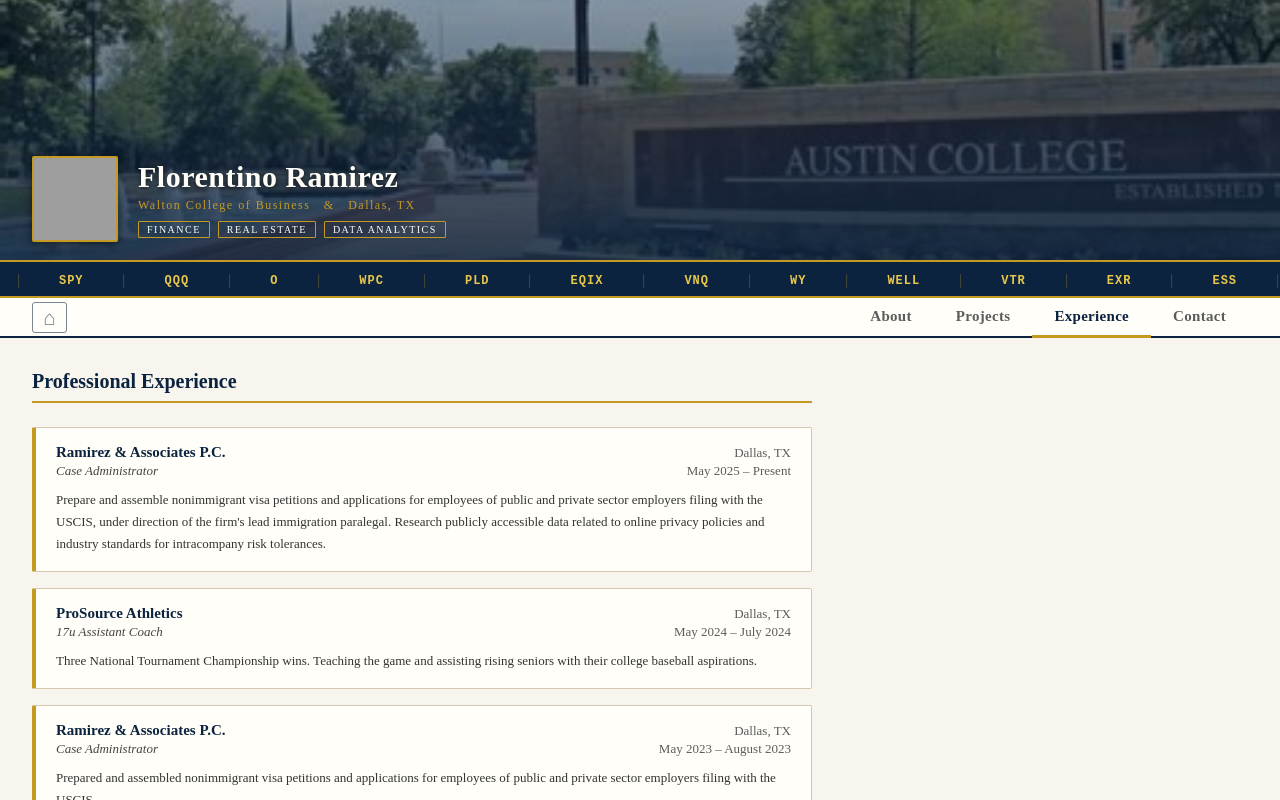
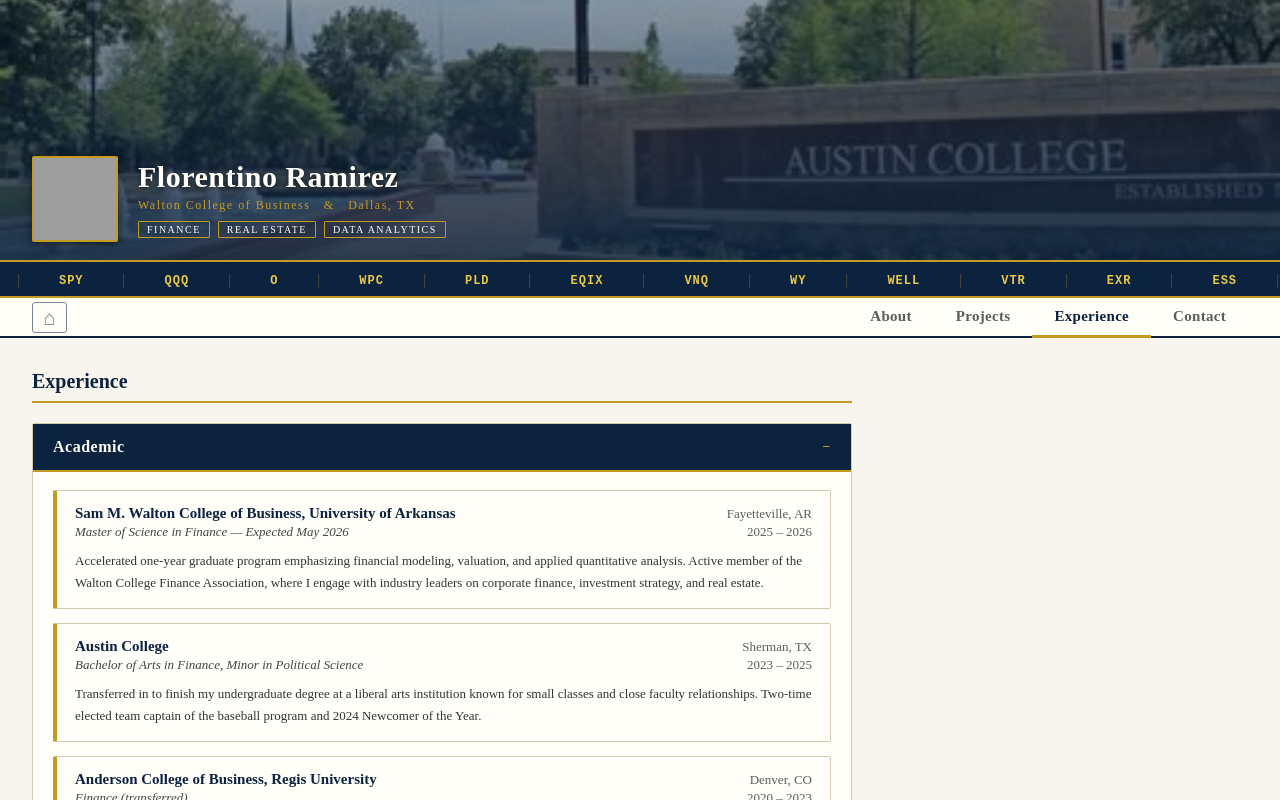
Before and after one commit to floramirez17-baseball/Tino_Portfolio, a React (Vite) app: page / in a window 1280 px wide. Both pictures are taken after a click on the button "Experience". Shown: the top 800 px of the page. Built offline with nearby package versions, Linux system fonts and the light colour scheme; no server answers; grey boxes are pictures that could not be loaded.

Commit message:
Experience Tab Overhaul 1.0: Drop down Tabs, Baseball reference edits, professional section overhaul, and academic section creation from resume.

```diff
--- a/src/tabs/Experience.jsx
+++ b/src/tabs/Experience.jsx
@@ -1,72 +1,243 @@
+import { useState } from 'react'
+
 const gold = '#C49A22'
 const navy = '#0C2340'
 const border = '#D4C9B0'
 
-const entries = [
-  {
-    org: 'Ramirez & Associates P.C.',
-    location: 'Dallas, TX',
-    role: 'Case Administrator',
-    dates: 'May 2025 – Present',
-    bullet: 'Prepare and assemble nonimmigrant visa petitions and applications for employees of public and private sector employers filing with the USCIS, under direction of the firm\'s lead immigration paralegal. Research publicly accessible data related to online privacy policies and industry standards for intracompany risk tolerances.',
-  },
-  {
-    org: 'ProSource Athletics',
-    location: 'Dallas, TX',
-    role: '17u Assistant Coach',
-    dates: 'May 2024 – July 2024',
-    bullet: 'Three National Tournament Championship wins. Teaching the game and assisting rising seniors with their college baseball aspirations.',
-  },
-  {
-    org: 'Ramirez & Associates P.C.',
-    location: 'Dallas, TX',
-    role: 'Case Administrator',
-    dates: 'May 2023 – August 2023',
-    bullet: 'Prepared and assembled nonimmigrant visa petitions and applications for employees of public and private sector employers filing with the USCIS.',
-  },
-  {
-    org: 'Ramlaw Corporate Services, L.L.C.',
-    location: 'Dallas, TX',
-    role: 'Case Administrator',
-    dates: 'May 2022 – August 2022',
-    bullet: 'Conducted audit of company\'s corporate clients for compliance and registration status with states\' Secretary of State; prepared reports of clients\' active status and registered agent information.',
-  },
-]
+function Entry({ org, location, role, dates, body }) {
+  return (
+    <div style={{
+      background: '#FFFEF8',
+      border: `1px solid ${border}`,
+      borderLeft: `4px solid ${gold}`,
+      borderRadius: 2,
+      padding: '14px 18px',
+      marginBottom: 14,
+    }}>
+      <div style={{ display: 'flex', justifyContent: 'space-between', alignItems: 'baseline', flexWrap: 'wrap', gap: 4 }}>
+        <span style={{ fontWeight: 700, fontSize: 15, color: navy }}>{org}</span>
+        {location && <span style={{ fontSize: 13, color: '#5C5C5C' }}>{location}</span>}
+      </div>
+      {(role || dates) && (
+        <div style={{ display: 'flex', justifyContent: 'space-between', alignItems: 'baseline', flexWrap: 'wrap', gap: 4, marginTop: 2 }}>
+          {role && <span style={{ fontStyle: 'italic', fontSize: 13, color: '#444' }}>{role}</span>}
+          {dates && <span style={{ fontSize: 13, color: '#5C5C5C' }}>{dates}</span>}
+        </div>
+      )}
+      {body && <p style={{ fontSize: 13, lineHeight: 1.7, color: '#333', margin: '10px 0 0' }}>{body}</p>}
+    </div>
+  )
+}
+
+function Section({ title, open, onToggle, children }) {
+  return (
+    <div style={{ marginBottom: 14, border: `1px solid ${border}`, borderRadius: 2, background: '#FFFEF8' }}>
+      <button
+        onClick={onToggle}
+        style={{
+          width: '100%',
+          textAlign: 'left',
+          background: open ? navy : '#FFFEF8',
+          color: open ? '#FFFEF8' : navy,
+          border: 'none',
+          borderBottom: open ? `2px solid ${gold}` : 'none',
+          padding: '14px 20px',
+          fontFamily: '"Times New Roman", Times, serif',
+          fontSize: 16,
+          fontWeight: 700,
+          letterSpacing: 0.5,
+          cursor: 'pointer',
+          display: 'flex',
+          justifyContent: 'space-between',
+          alignItems: 'center',
+        }}
+      >
+        <span>{title}</span>
+        <span style={{ fontSize: 14, color: gold }}>{open ? '−' : '+'}</span>
+      </button>
+      {open && <div style={{ padding: '18px 20px' }}>{children}</div>}
+    </div>
+  )
+}
+
+function Academic() {
+  return (
+    <>
+
+      <Entry
+        org="Sam M. Walton College of Business, University of Arkansas"
+        location="Fayetteville, AR"
+        role="Master of Science in Finance — Expected May 2026"
+        dates="2025 – 2026"
+        body="Accelerated one-year graduate program emphasizing financial modeling, valuation, and applied quantitative analysis. Active member of the Walton College Finance Association, where I engage with industry leaders on corporate finance, investment strategy, and real estate."
+      />
+      <Entry
+        org="Austin College"
+        location="Sherman, TX"
+        role="Bachelor of Arts in Finance, Minor in Political Science"
+        dates="2023 – 2025"
+        body="Transferred in to finish my undergraduate degree at a liberal arts institution known for small classes and close faculty relationships. Two-time elected team captain of the baseball program and 2024 Newcomer of the Year."
+      />
+      <Entry
+        org="Anderson College of Business, Regis University"
+        location="Denver, CO"
+        role="Finance (transferred)"
+        dates="2020 – 2023"
+        body="Began my college career at a Jesuit university in Denver while competing as an NCAA Division II student-athlete. Built the foundation of my finance coursework and adjusted to balancing academics at the collegiate level with a full athletic schedule."
+      />
+      <Entry
+        org="Jesuit College Preparatory School of Dallas"
+        location="Dallas, TX"
+        role="High School Diploma"
+        dates="Graduated May 2020"
+        body="An all-boys Jesuit Catholic preparatory school that shaped the discipline, work ethic, and values I carry today. Ad Majorem Dei Gloriam — the Jesuit call to be a man for others — continues to guide how I approach school, work, and teammates."
+      />
+    </>
+  )
+}
+
+function Professional() {
+  return (
+    <>
+      <div style={{
+        background: '#F7F1E1',
+        borderLeft: `4px solid ${navy}`,
+        padding: '14px 18px',
+        marginBottom: 18,
+        borderRadius: 2,
+      }}>
+        <div style={{ fontSize: 13, fontWeight: 700, color: navy, letterSpacing: 1, textTransform: 'uppercase', marginBottom: 6 }}>
+          About Ramirez &amp; Associates, P.C.
+        </div>
+        <p style={{ fontSize: 13, lineHeight: 1.7, color: '#333', margin: 0 }}>
+          Ramirez &amp; Associates is a Dallas-based law firm founded by the Ramirez family,
+          with a practice spanning U.S. immigration and international business law. The firm
+          holds contracts with numerous Texas school districts to file H-1B nonimmigrant visa
+          petitions on behalf of the districts as the employers of record, and also advises
+          clients on cross-border corporate matters. My work has been performed under the
+          direction of Teresa Daniels, the firm's lead immigration paralegal.
+        </p>
+      </div>
+
+      <Entry
+        org="Ramirez & Associates P.C."
+        location="Dallas, TX"
+        role="Case Administrator / Research Analyst"
+        dates="May 2025 – Present"
+        body="Prepare and assemble nonimmigrant visa petitions and applications for employees of public and private sector employers filing with USCIS, under the direction of the firm's lead immigration paralegal. Research publicly accessible data related to online privacy policies and industry standards for intracompany risk tolerances for general application by the firm's attorneys."
+      />
+      <Entry
+        org="Ramirez & Associates P.C."
+        location="Dallas, TX"
+        role="Case Administrator"
+        dates="May 2023 – August 2023"
+        body="Prepared and assembled nonimmigrant visa petitions and applications for school district employees filing with USCIS. Worked closely with Teresa Daniels to manage filing timelines across multiple district clients during the summer H-1B cycle."
+      />
+      <Entry
+        org="Ramlaw Corporate Services, L.L.C."
+        location="Dallas, TX"
+        role="Registered Agent Coordinator"
+        dates="May 2022 – August 2022"
+        body="Conducted an audit of the company's corporate clients for compliance and registration status with states' Secretary of State offices; prepared reports of clients' active status and registered agent information."
+      />
+
+      <div style={{
+        background: '#FBF8EE',
+        borderLeft: `4px solid ${navy}`,
+        padding: '14px 18px',
+        marginTop: 18,
+        borderRadius: 2,
+      }}>
+        <div style={{ fontSize: 13, fontWeight: 700, color: navy, letterSpacing: 1, textTransform: 'uppercase', marginBottom: 6 }}>
+          Future Opportunities
+        </div>
+        <p style={{ fontSize: 14, lineHeight: 1.75, color: '#1A1A1A', margin: 0 }}>
+          My years in the legal industry have been a privilege, and I am grateful for the
+          mentorship along the way. Looking ahead, I am excited to embrace an opportunity in
+          the real estate industry.
+        </p>
+        <p style={{ fontSize: 14, lineHeight: 1.75, color: '#1A1A1A', margin: '10px 0 0' }}>
+          Feel free to contact me for references or supervisor information.
+        </p>
+      </div>
+    </>
+  )
+}
+
+function Baseball() {
+  return (
+    <>
+      <p style={{ fontSize: 14, lineHeight: 1.8, color: '#1A1A1A', margin: '0 0 16px' }}>
+        Five years as an NCAA student-athlete across two programs, a high school career at one of
+        Texas's premier 6A programs, a summer coaching staff, and still giving lessons to the next generation.
+      </p>
+      <Entry
+        org="Austin College Baseball (NCAA DIII, SCAC)"
+        location="Sherman, TX"
+        role="Team Captain · 2024 All-Conference Honorable Mention 2B"
+        dates="2023 – 2025"
+        body="Grateful to Coach Shawn Counts for finding me in the transfer portal and giving me a home to finish out my baseball career. Played in every game across both seasons, batted leadoff in 2024, and was fortunate to earn All-Conference Honorable Mention at second base alongside a great group of teammates."
+      />
+      <Entry
+        org="Regis University Baseball (NCAA DII, RMAC)"
+        location="Denver, CO"
+        role="Infielder"
+        dates="2020 – 2023"
+        body="Redshirted my first year and battled injuries through my time in Denver. Got to be part of an offense that averaged .330 and 57 home runs and competed at the national level. I owe a lot of my development to Coaches Drew LaComb and Pat Jolley."
+      />
+      <Entry
+        org="Jesuit College Preparatory School of Dallas (Texas 6A)"
+        location="Dallas, TX"
+        role="Baseball"
+        dates="2016 – 2020"
+        body="Played behind some of the most talented young prospects and elite coaches in the state, and learned what it means to be held to a high standard both academically and athletically. Jesuit pushed us to balance the classroom and the field while competing against Texas's best. In summer 2020 my team advanced to the 18U Connie Mack World Series, falling in the quarterfinals."
+      />
+      <Entry
+        org="ProSource Athletics"
+        location="Dallas, TX"
+        role="17U Assistant Coach"
+        dates="May 2024 – July 2024"
+        body="Won three straight Five Tool National Tournament championships, including an invitational hosted at the University of North Carolina in Chapel Hill. Spent the summer teaching the game and helping rising seniors chase their college baseball goals."
+      />
+      <Entry
+        org="Independent Baseball Lessons"
+        location="North Dallas, TX"
+        role="Hitting Instructor"
+        dates="Ongoing"
+        body="On summer evenings my partners and I give youth hitting lessons at public parks around North Dallas. My hitting philosophy traces back to the Jaramillo brothers — Rudy, the longtime Rangers hitting coach, and Tony, currently the Double-A hitting coach in the Angels organization — who taught me how to simplify the swing. I wish I'd learned it sooner, and that's why I love passing it on."
+      />
+    </>
+  )
+}
 
 export default function Experience() {
+  const [open, setOpen] = useState('academic')
+  const toggle = (k) => setOpen(open === k ? null : k)
+
   return (
-    <div style={{ maxWidth: 780, fontFamily: '"Times New Roman", Times, serif' }}>
+    <div style={{ maxWidth: 820, fontFamily: '"Times New Roman", Times, serif' }}>
       <h2 style={{
         marginTop: 0,
         color: navy,
         fontSize: 20,
         borderBottom: `2px solid ${gold}`,
         paddingBottom: 8,
-        marginBottom: 24,
+        marginBottom: 20,
       }}>
-        Professional Experience
+        Experience
       </h2>
 
-      {entries.map((e, i) => (
-        <div key={i} style={{
-          background: '#FFFEF8',
-          border: `1px solid ${border}`,
-          borderLeft: `4px solid ${gold}`,
-          borderRadius: 2,
-          padding: '16px 20px',
-          marginBottom: 16,
-        }}>
-          <div style={{ display: 'flex', justifyContent: 'space-between', alignItems: 'baseline', flexWrap: 'wrap', gap: 4 }}>
-            <span style={{ fontWeight: 700, fontSize: 15, color: navy }}>{e.org}</span>
-            <span style={{ fontSize: 13, color: '#5C5C5C' }}>{e.location}</span>
-          </div>
-          <div style={{ display: 'flex', justifyContent: 'space-between', alignItems: 'baseline', flexWrap: 'wrap', gap: 4, marginTop: 2 }}>
-            <span style={{ fontStyle: 'italic', fontSize: 13, color: '#444' }}>{e.role}</span>
-            <span style={{ fontSize: 13, color: '#5C5C5C' }}>{e.dates}</span>
-          </div>
-          <p style={{ fontSize: 13, lineHeight: 1.7, color: '#333', margin: '10px 0 0' }}>{e.bullet}</p>
-        </div>
-      ))}
+      <Section title="Academic" open={open === 'academic'} onToggle={() => toggle('academic')}>
+        <Academic />
+      </Section>
+
+      <Section title="Professional" open={open === 'professional'} onToggle={() => toggle('professional')}>
+        <Professional />
+      </Section>
+
+      <Section title="Baseball" open={open === 'baseball'} onToggle={() => toggle('baseball')}>
+        <Baseball />
+      </Section>
     </div>
   )
 }
```
